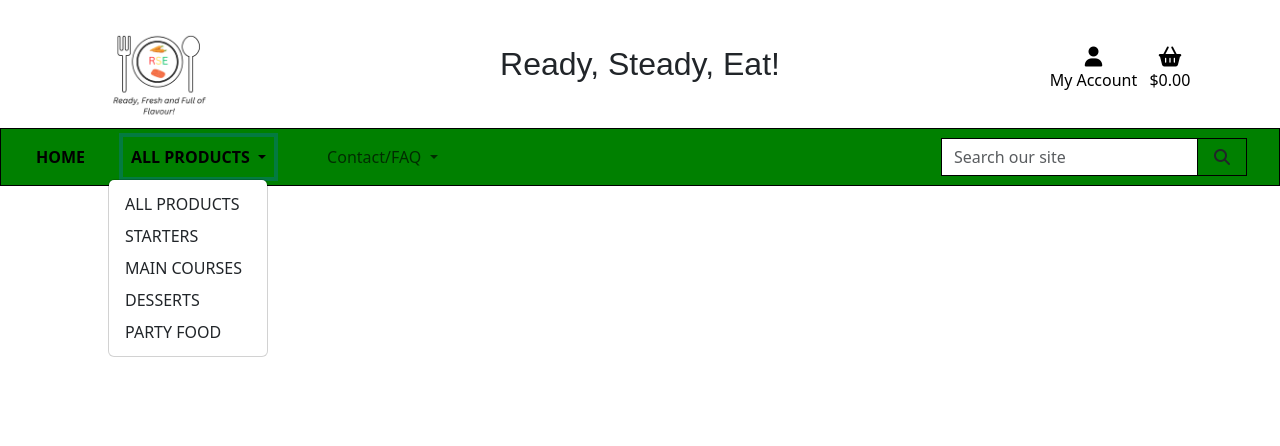
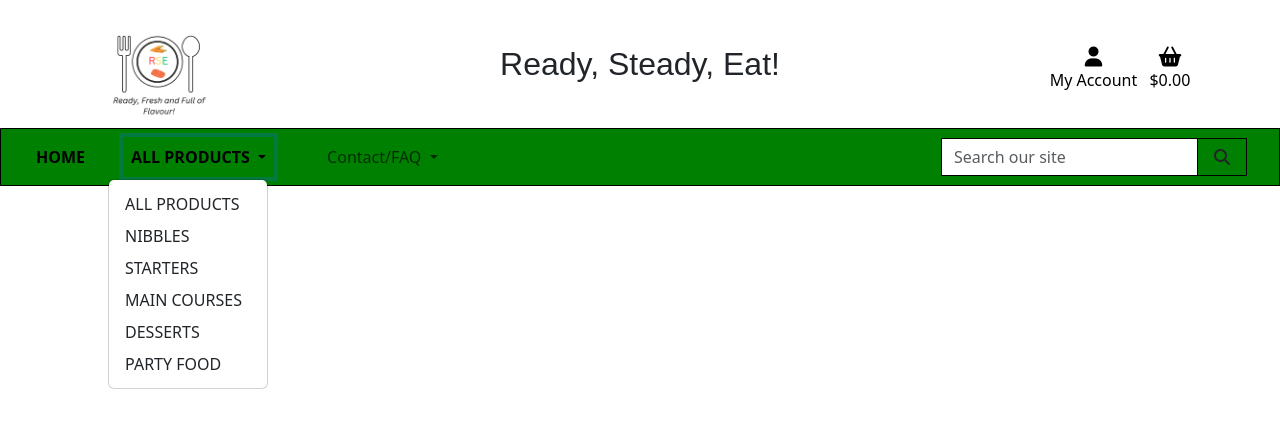
Before and after one commit to hannahro15/ready-steady-eat, a Django app: page /products/ in a window 1280 px wide, after a click on "ALL PRODUCTS". Shown: the top 446 px of the page. Run offline with Django 3.2, Linux system fonts and the light colour scheme; data that the repository does not hold is empty; some libraries are stand-ins or nearby versions.

Commit message:
Add a nibbles option in the navbar

```diff
--- a/templates/base.html
+++ b/templates/base.html
@@ -104,6 +104,7 @@
                                     </a>
                                     <ul class="dropdown-menu">
                                       <li><a class="dropdown-item" href="{% url 'products' %}">All Products</a></li>
+                                      <li><a class="dropdown-item" href="#">Nibbles</a></li>
                                       <li><a class="dropdown-item" href="#">Starters</a></li>
                                       <li><a class="dropdown-item" href="#">Main Courses</a></li>
                                       <li><a class="dropdown-item" href="#">Desserts</a></li>
```
